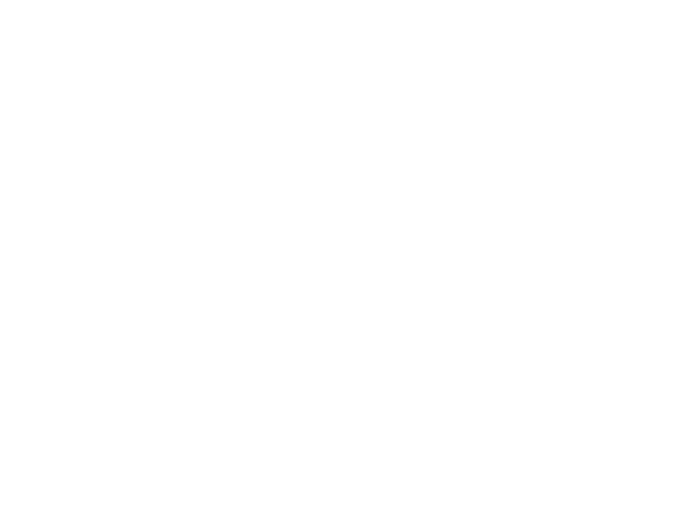
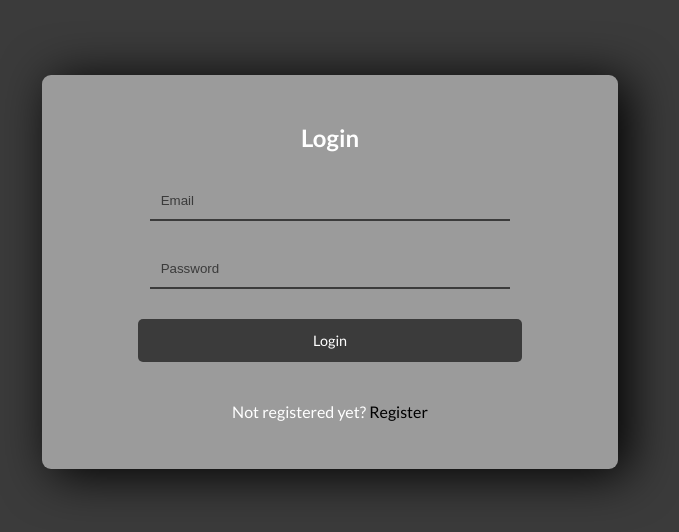
Before and after one commit to slavangrch/expenses-tracker, a React (Create React App) app in the folder client/: page /auth in a window 1280 px wide. Shown: the part 128-660 px from the top of the page, without its empty margins (310-989 px from the left). Built offline with nearby package versions, Linux system fonts and the light colour scheme.

Commit message:
registration and login form

```diff
--- a/client/package.json
+++ b/client/package.json
@@ -10,9 +10,13 @@
     "@types/node": "^16.18.121",
     "@types/react": "^18.3.12",
     "@types/react-dom": "^18.3.1",
+    "@types/styled-components": "^5.1.34",
     "react": "^18.3.1",
     "react-dom": "^18.3.1",
+    "react-icons": "^5.3.0",
+    "react-router-dom": "^7.0.1",
     "react-scripts": "5.0.1",
+    "styled-components": "^6.1.13",
     "typescript": "^4.9.5",
     "web-vitals": "^2.1.4"
   },
--- a/client/src/App.tsx
+++ b/client/src/App.tsx
@@ -1,10 +1,11 @@
+import { RouterProvider, createBrowserRouter } from "react-router-dom";
+import {Auth} from "./pages/Auth";
 
 
 function App() {
+  const router = createBrowserRouter([{path: '/auth', element: <Auth></Auth>}])
   return (
-    <div className="App">
-
-    </div>
+    <RouterProvider router={router}></RouterProvider>
   );
 }
 
--- /dev/null
+++ b/client/src/components/Auth/LoginForm.tsx
@@ -0,0 +1,22 @@
+import React from "react";
+import styled from "styled-components";
+import { Form } from "../../styles";
+import { Link } from "react-router-dom";
+import { Button } from "../Button/Button";
+
+
+export const LoginForm: React.FC = () => {
+  return (
+    <Form action="">
+    <h2>Login</h2>
+    <div className="input-control">
+      <input type="text" placeholder="Email" name='email'/>
+    </div>
+    <div className="input-control">
+      <input type="text" placeholder="Password" name='password'/>
+    </div>
+    <Button width='80%' title='Login'></Button>
+    <p>Not registered yet? <Link to={'/auth?mode=register'}>Register</Link> </p>
+  </Form>
+  )
+}
--- /dev/null
+++ b/client/src/components/Auth/RegistarationForm.tsx
@@ -0,0 +1,27 @@
+import React from 'react'
+import styled from 'styled-components'
+import { Form } from "../../styles";
+import { Button } from '../Button/Button';
+import { Link } from 'react-router-dom';
+
+export const RegistarationForm: React.FC = () => {
+  return (
+    <Form action="">
+      <h2>Register</h2>
+    <div className="input-control">
+      <input type="text" placeholder="Username" name='username'/>
+    </div>
+    <div className="input-control">
+      <input type="text" placeholder="Email" name='email'/>
+    </div>
+    <div className="input-control">
+      <input type="text" placeholder="Password" name='password'/>
+    </div>
+    <div className="input-control">
+      <input type="text" placeholder="Confirm password" name='confirm-password'/>
+    </div>
+    <Button width='80%' title='Register'></Button>
+    <p>Already have an account? <Link to={'/auth?mode=login'}>Login</Link> </p>
+  </Form>
+  )
+}
--- /dev/null
+++ b/client/src/components/Button/Button.tsx
@@ -0,0 +1,33 @@
+import React from 'react'
+import styled from 'styled-components'
+
+const ButtonS = styled.button<StyledButtonProps>`
+    background-color: var(--color-dark-gray);
+    border: none;
+    width: ${(props) => props.width || "auto"};
+    border-radius: 5px;
+    padding: 0.8rem 2rem;
+    color: white;
+    font-family: inherit;
+    margin-bottom: 10px;
+    font-size: 0.9rem;
+    cursor: pointer;
+
+    &:hover {
+        opacity: 0.8;
+    }
+`;
+interface StyledButtonProps {
+    width?: string;
+  }
+
+interface ButtonProps {
+    title: string,
+    width?: string
+}
+
+export const Button: React.FC<ButtonProps> = ({title, width}) => {
+  return (
+    <ButtonS width={width}>{title}</ButtonS>
+  )
+}
--- a/client/src/index.css
+++ b/client/src/index.css
@@ -1,8 +1,30 @@
+@import url('https://fonts.googleapis.com/css2?family=Lato:ital,wght@0,100;0,300;0,400;0,700;0,900;1,100;1,300;1,400;1,700;1,900&display=swap');
+
+:root {
+  --font-small: 0.85rem;
+  --font-medium: 1rem;
+  --font-large: 1.5rem;
+
+  --color-black: #000000;
+  --color-dark-gray: #3B3B3B;
+  --color-gray: #626262;
+  --color-light-gray: #9B9B9B;
+  --color-light: #D9D9D9;
+}
+
+* {
+  margin: 0;
+  padding: 0;
+  box-sizing: border-box;
+}
+
+html {
+  font-size: 16px;
+}
+
 body {
   margin: 0;
-  font-family: -apple-system, BlinkMacSystemFont, 'Segoe UI', 'Roboto', 'Oxygen',
-    'Ubuntu', 'Cantarell', 'Fira Sans', 'Droid Sans', 'Helvetica Neue',
-    sans-serif;
+  font-family: "Lato", sans-serif;
   -webkit-font-smoothing: antialiased;
   -moz-osx-font-smoothing: grayscale;
 }
--- /dev/null
+++ b/client/src/pages/Auth.tsx
@@ -0,0 +1,17 @@
+import { LoginForm } from "../components/Auth/LoginForm";
+import React from 'react'
+import { MainLayout } from "../styles";
+import { RegistarationForm } from "../components/Auth/RegistarationForm";
+import { useSearchParams } from "react-router-dom";
+
+export const Auth: React.FC = () => {
+  const [searchParams, setSearchParams] = useSearchParams();
+  const mode = searchParams.get('mode');
+
+  return (
+    <MainLayout>
+      {mode==='register'?<RegistarationForm></RegistarationForm>: <LoginForm></LoginForm>}
+    </MainLayout>
+
+  )
+}
--- /dev/null
+++ b/client/src/styles.js
@@ -0,0 +1,50 @@
+import styled from 'styled-components';
+
+export const MainLayout = styled.div`
+  display: flex;
+  justify-content: center;
+  align-items: center;
+  height: 100vh;
+  background-color: var(--color-dark-gray);
+`;
+
+export const Form = styled.form`
+  width: 45%;
+  background-color: var(--color-light-gray);
+  box-shadow: 10px 5px 50px var(--color-black);
+  border-radius: 9px;
+  padding: 3rem;
+  display: flex;
+  flex-direction: column;
+  align-items: center;
+  justify-content: center;
+  gap: 30px;
+  color: white;
+
+  .input-control {
+    display: flex;
+    flex-direction: column;
+    width: 100%;
+  }
+
+  input {
+    width: 75%;
+    align-self: center;
+    padding: 0.8em;
+    border: none;
+    border-bottom: 2px solid var(--color-dark-gray);
+    font-style: inherit;
+    outline: none;
+    background-color: inherit;
+  }
+
+  input::placeholder {
+    color: var(--color-dark-gray);
+    font-style: inherit;
+  }
+
+  a {
+    text-decoration: none;
+    color: var(--color-black);
+  }
+`;
--- a/client/tsconfig.json
+++ b/client/tsconfig.json
@@ -1,6 +1,6 @@
 {
   "compilerOptions": {
-    "target": "es5",
+    "target": "es6",
     "lib": [
       "dom",
       "dom.iterable",
```
Also changed, not shown: client/src/App.css (deleted, +0 -38 lines), client/src/components/ExpenseItem/ExpenseItem.tsx (added, +7 -0 lines), 2 other files (tests, documents, lock files or other folders).
